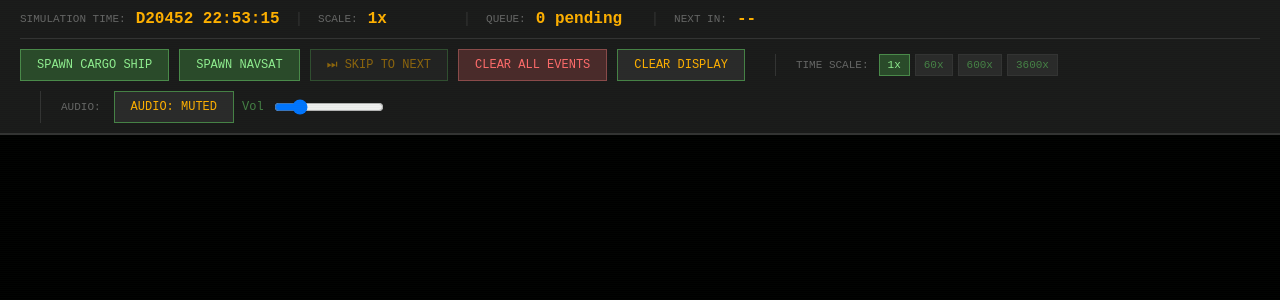
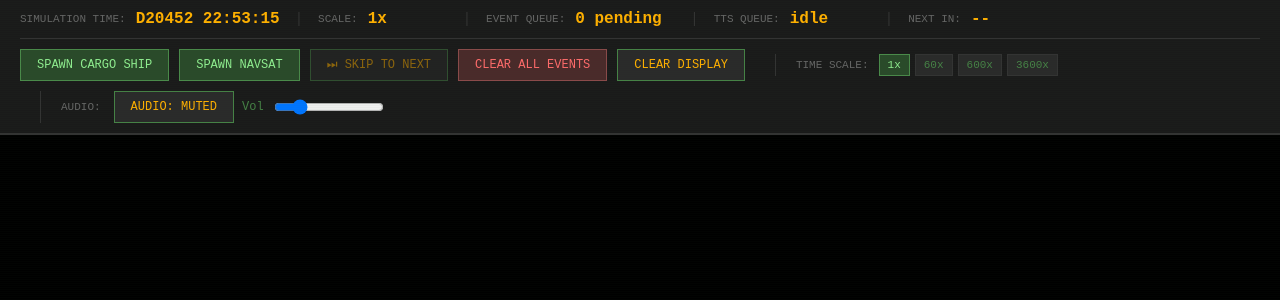
Before and after one commit to Jurph/solar, a Django app: page /events/ in a window 1280 px wide. Shown: the top 300 px of the page. Run offline with Django 4.2, Linux system fonts and the light colour scheme; data comes from the database, SQL or seed files in the repository; data that the repository does not hold is empty; parts of the project's set-up code (start-up, migrations or seed data) failed here and were passed over.

Commit message:
Added better logging. Audio fails still...

```diff
--- a/mysite/universe/templates/universe/event_scroller_wrapper.html
+++ b/mysite/universe/templates/universe/event_scroller_wrapper.html
@@ -15,8 +15,11 @@
             <span class="status-label">Scale:</span>
             <span id="timeScaleDisplay" class="status-value">1x</span>
             <span class="status-divider">|</span>
-            <span class="status-label">Queue:</span>
+            <span class="status-label">Event Queue:</span>
             <span id="pendingEventsDisplay" class="status-value pending-count">0 pending</span>
+            <span class="status-divider">|</span>
+            <span class="status-label">TTS Queue:</span>
+            <span id="ttsQueueDisplay" class="status-value tts-count">0 pending</span>
             <span class="status-divider">|</span>
             <span class="status-label">Next in:</span>
             <span id="nextEventDisplay" class="status-value next-event-time">--</span>
@@ -81,6 +84,8 @@
         let lastFetchedSimTime = null; // Sim time at last fetch
         let nextEventTimestamp = null; // Timestamp of next pending event
         let pendingEventCount = 0; // Number of pending events
+        let ttsQueuePending = 0; // Number of events waiting for TTS generation
+        let ttsQueueCached = 0; // Number of events with TTS already cached
         let waitingAudio = new Map(); // event_id -> {event: Event, addedAt: number} awaiting audio_ready
         // NO TIMEOUT: If audio is enabled, we wait indefinitely for TTS. If TTS is stuck, we debug it.
 
@@ -95,6 +100,7 @@
         const simTimeDisplay = document.getElementById('simTimeDisplay');
         const timeScaleDisplay = document.getElementById('timeScaleDisplay');
         const pendingEventsDisplay = document.getElementById('pendingEventsDisplay');
+        const ttsQueueDisplay = document.getElementById('ttsQueueDisplay');
         const nextEventDisplay = document.getElementById('nextEventDisplay');
         const scaleBtns = document.querySelectorAll('.scale-btn');
         const audioEnableButton = document.getElementById('audioEnableButton');
@@ -501,6 +507,11 @@
                 if (data.debug) {
                     pendingEventCount = data.debug.pending_events || 0;
                     nextEventTimestamp = data.debug.next_event_timestamp;
+                    // TTS queue status
+                    if (data.debug.audio) {
+                        ttsQueueCached = data.debug.audio.cached || 0;
+                        ttsQueuePending = data.debug.audio.pending || 0;
+                    }
                     // Update current sim time from the authoritative source
                     if (data.simulation_time) {
                         lastFetchedSimTime = data.simulation_time;
@@ -622,6 +633,18 @@
             // Update pending events display
             pendingEventsDisplay.textContent = `${pendingEventCount} pending`;
             pendingEventsDisplay.classList.toggle('has-pending', pendingEventCount > 0);
+
+            // Update TTS queue display
+            if (ttsQueuePending > 0) {
+                ttsQueueDisplay.textContent = `${ttsQueuePending} pending`;
+                ttsQueueDisplay.classList.add('has-pending');
+            } else if (ttsQueueCached > 0) {
+                ttsQueueDisplay.textContent = `${ttsQueueCached} cached`;
+                ttsQueueDisplay.classList.remove('has-pending');
+            } else {
+                ttsQueueDisplay.textContent = 'idle';
+                ttsQueueDisplay.classList.remove('has-pending');
+            }
 
             // Update time until next event (interpolated)
             if (nextEventTimestamp !== null) {
--- a/mysite/universe/views/events.py
+++ b/mysite/universe/views/events.py
@@ -170,6 +170,13 @@ def event_feed(request):
 
     queryset = queryset.order_by("timestamp", "id")[:limit]
 
+    # Check which events have cached TTS audio
+    cached_event_ids = set()
+    for event in queryset:
+        cache_key = f"tts_audio:{event.id}"
+        if cache.get(cache_key):
+            cached_event_ids.add(event.id)
+
     # Convert to list of dicts with only essential fields
     events = [
         {
@@ -180,8 +187,8 @@ def event_feed(request):
             'metadata': event.metadata if event.metadata is not None else {},
             # Python-defined audio plan (client just queues & plays waveforms)
             'audio_plan': build_audio_plan_for_dialogue_event(event),
-            # Audio is generated on-demand when requested, not prefetched
-            'audio_ready': True,  # Always true - we generate synchronously if not cached
+            # Audio is generated on-demand - check if already cached
+            'audio_ready': event.id in cached_event_ids,
             'audio_duration_s': None,  # Client can determine from WAV headers
             'audio_url': f"/api/event_audio/{event.id}/",
         }
@@ -206,6 +213,10 @@ def event_feed(request):
     next_event_timestamp = next_event.timestamp if next_event else None
     time_until_next = (next_event_timestamp - sim_time) if next_event_timestamp else None
 
+    # TTS cache statistics
+    events_with_audio = len(cached_event_ids)
+    events_needing_audio = len(events) - events_with_audio
+
     return JsonResponse({
         'events': events,
         'debug': {
@@ -219,6 +230,10 @@ def event_feed(request):
             'returned_count': len(events),
             'next_event_timestamp': next_event_timestamp,
             'time_until_next': time_until_next,
+            'audio': {
+                'cached': events_with_audio,
+                'pending': events_needing_audio,
+            },
         },
         'latest_id': latest_id,
         'latest_cursor': latest_cursor,
@@ -310,22 +325,40 @@ def event_audio(request, event_id: int):
     # Get text and voice
     text = event.text
     if not text or not text.strip():
+        logger.warning("Event %s has no text for TTS", event_id)
         return JsonResponse({
             "status": "error",
             "message": f"Event {event_id} has no text",
         }, status=400)
 
-    voice_id = _resolve_voice_for_event(event)
+    logger.info("Event %s text: %s", event_id, text[:100])
+
+    # Resolve voice with detailed logging
+    try:
+        voice_id = _resolve_voice_for_event(event)
+        logger.info("Event %s resolved voice: %s", event_id, voice_id)
+    except Exception as e:
+        logger.error("Failed to resolve voice for event %s: %s", event_id, e, exc_info=True)
+        return JsonResponse({
+            "status": "error",
+            "message": f"Voice resolution failed: {str(e)}",
+        }, status=500)
 
     # Sentence-case to avoid spelled-out ALL CAPS
     speak_text = _sentence_case(text)
+    logger.info("Event %s speak_text: %s", event_id, speak_text[:100])
 
-    # Generate TTS
+    # Generate TTS with detailed error handling
     try:
+        logger.info("Event %s: Getting TTS service...", event_id)
         tts_service = get_tts_service()
+        logger.info("Event %s: TTS service obtained, calling generate(text=%d chars, voice=%s)",
+                   event_id, len(speak_text), voice_id)
+
         wav_bytes = tts_service.generate(text=speak_text, voice_id=voice_id)
 
         if not wav_bytes or len(wav_bytes) == 0:
+            logger.error("Event %s: TTS service returned empty audio", event_id)
             raise ValueError("TTS service returned empty audio")
 
         # Cache for 1 hour
@@ -339,8 +372,11 @@ def event_audio(request, event_id: int):
         return resp
 
     except Exception as e:
-        logger.error("TTS generation failed for event %s: %s", event_id, e, exc_info=True)
+        logger.error("TTS generation failed for event %s (voice=%s, text=%s): %s",
+                    event_id, voice_id, speak_text[:50], e, exc_info=True)
         return JsonResponse({
             "status": "error",
             "message": f"TTS generation failed: {str(e)}",
+            "voice_id": voice_id,
+            "text_preview": speak_text[:50],
         }, status=500)
```
Also changed, not shown: mysite/universe/apps.py (+1 -7 lines), mysite/universe/services/log_buffer.py (+12 -2 lines), mysite/universe/services/tts_service.py (+23 -5 lines), 2 other files.
